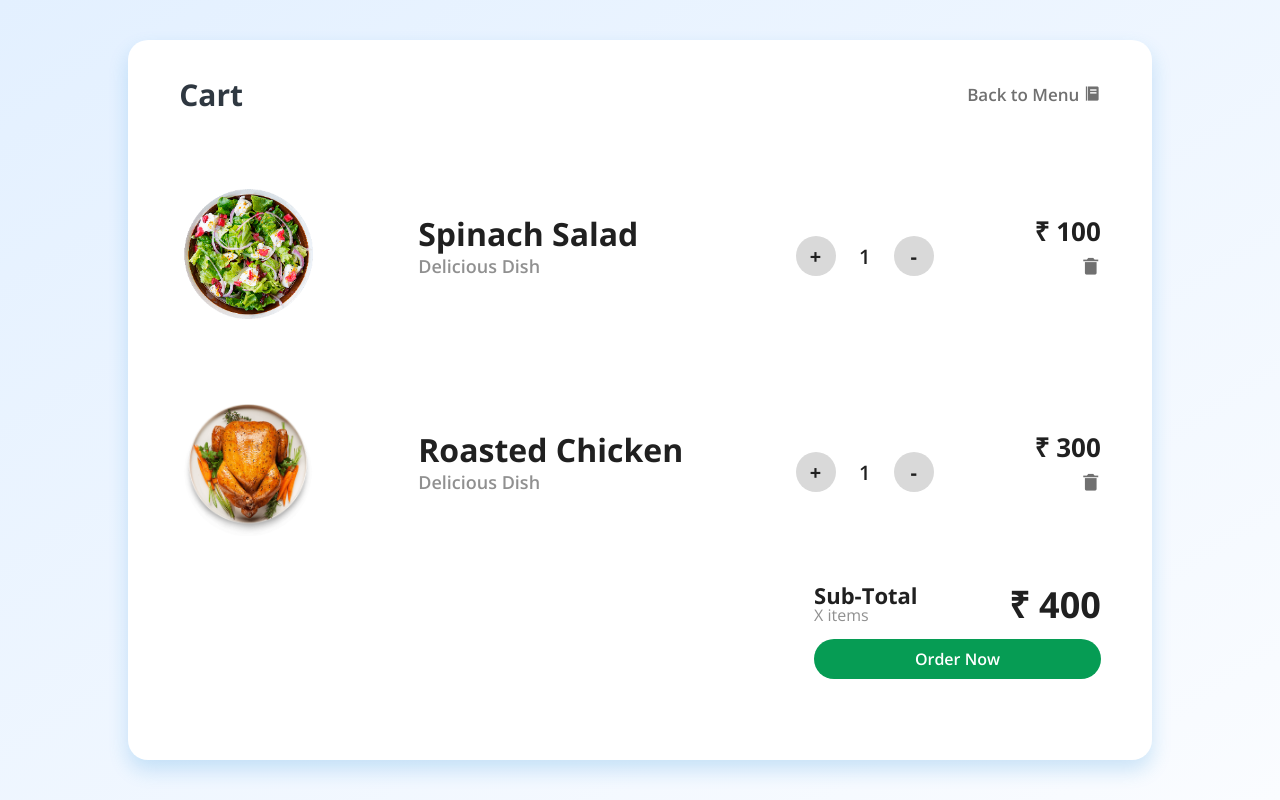
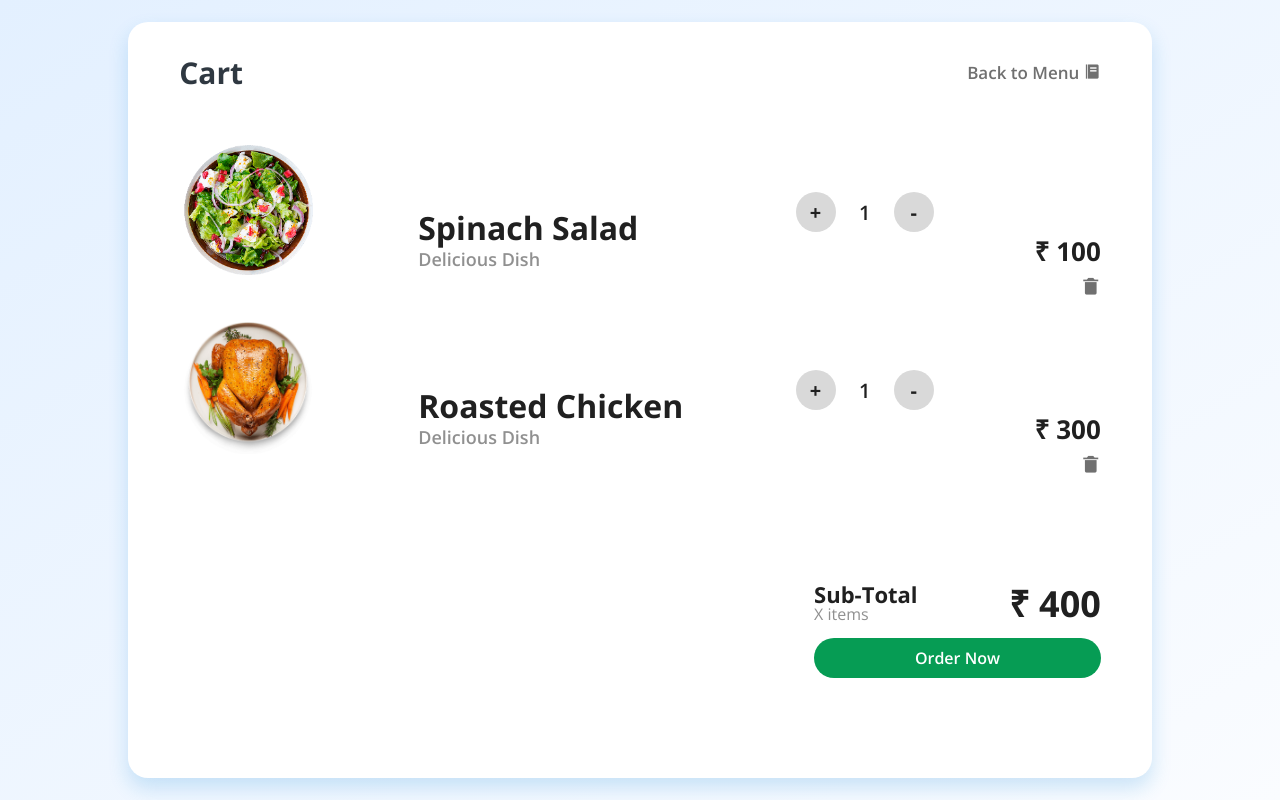
Before and after one commit to avocadopelvis/restaurant-web-app, a Flask app: page /cart in a window 1280 px wide. Run offline with Flask 3, Linux system fonts and the light colour scheme; a user stored in the database is signed in.

Commit message:
Fix qtd cart box itens css

```diff
--- a/restaurant/static/styles/css/style-cart.css
+++ b/restaurant/static/styles/css/style-cart.css
@@ -8,12 +8,15 @@ body{
 	align-items: center;
 }
 
-.CartContainer{
-	width: 80%;
-	height: 90%;
-	background-color: #ffffff;
+.CartContainer {
+    margin: auto;
+    width: 80%;
+    min-height: 90%;
+    background-color: #ffffff;
     border-radius: 20px;
     box-shadow: 0px 10px 20px #1687d933;
+    overflow-y: auto;
+    box-sizing: border-box; /* Inclui bordas e preenchimentos na altura e largura */
 }
 
 .Header{
@@ -152,6 +155,7 @@ hr{
 	margin-right: 5%;
 }
 .checkout{
+	margin: 100px 0;
 	float: right;
 	margin-right: 5%;
 	width: 28%;
```
